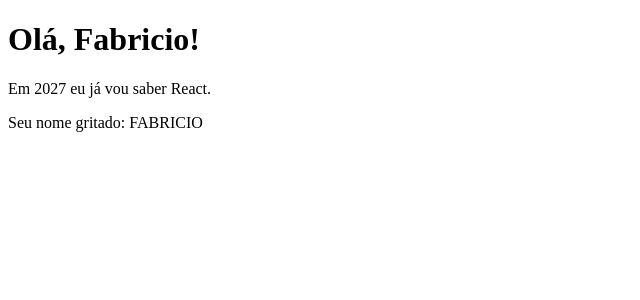
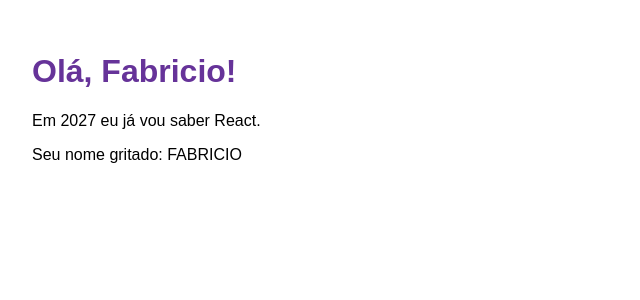
Before and after one commit to Alwppy/ra-202451090844, a React (Vite) app in the folder pw/aulas/aula-08/meu-primeiro-react/: page / in a window 1280 px wide. Shown: the top 300 px of the page, without its empty margins (0-640 px from the left). Built offline with nearby package versions, Linux system fonts and the light colour scheme.

Commit message:
Estilizando titulo em roxo. Esqueci de enviar o commit do 1 ao 6, caso necessário, faço o envio.

```diff
--- a/pw/aulas/aula-08/meu-primeiro-react/src/App.jsx
+++ b/pw/aulas/aula-08/meu-primeiro-react/src/App.jsx
@@ -10,7 +10,7 @@
 
   return(
     <>
-      <h1>Olá, {nome}!</h1>
+      <h1 className="titulo">Olá, {nome}!</h1>
       <p>Em {ano + 1} eu já vou saber React.</p>
       <p>Seu nome gritado: {nome.toUpperCase()}</p>
     </>
--- a/pw/aulas/aula-08/meu-primeiro-react/src/index.css
+++ b/pw/aulas/aula-08/meu-primeiro-react/src/index.css
@@ -0,0 +1,8 @@
+body{
+  font-family: sans-serif;
+  padding: 24px;
+}
+
+.titulo{
+  color: rebeccapurple;
+}
```
